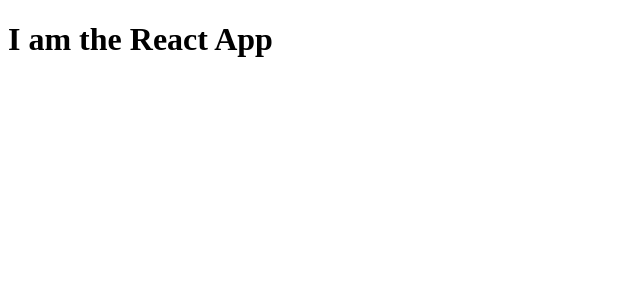
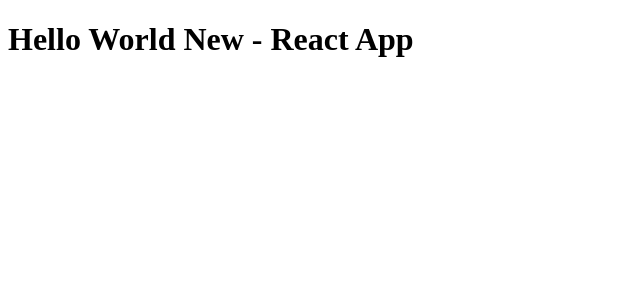
Before and after one commit to QuanTranDoanAnh/electron-chat-react, a React app: page / in a window 1280 px wide. Shown: the top 300 px of the page, without its empty margins (0-640 px from the left). Built offline with nearby package versions, Linux system fonts and the light colour scheme.

Commit message:
SourceMap and debugging

```diff
--- a/index.html
+++ b/index.html
@@ -2,7 +2,7 @@
 <html>
   <head>
     <meta charset="utf-8">
-    <meta http-equiv="Content-Security-Policy" content="script-src 'self'">
+    <meta http-equiv="Content-Security-Policy" content="script-src 'self' 'unsafe-eval'">
     <title>Electron Chat</title>
   </head>
   <body>
--- /dev/null
+++ b/src/js/App.js
@@ -0,0 +1,11 @@
+import React from "react";
+
+export default function App() {
+  debugger
+  const title = "Hello World New"
+  const enhancedTitle = title + ' - React App'
+
+  return (
+    <h1>{enhancedTitle}</h1>
+  )
+}
--- a/src/js/index.js
+++ b/src/js/index.js
@@ -1,4 +1,6 @@
 import React from "react";
-import ReactDOM from "react-dom";
+import { createRoot } from 'react-dom/client'
+import App from "./App";
 
-ReactDOM.render(<h1>I am the React App</h1>, document.getElementById('electronChat'))
+const root = createRoot(document.getElementById('electronChat'))
+root.render(<App/>)
```
Also changed, not shown: 1 other file (tests, documents, lock files or other folders).
